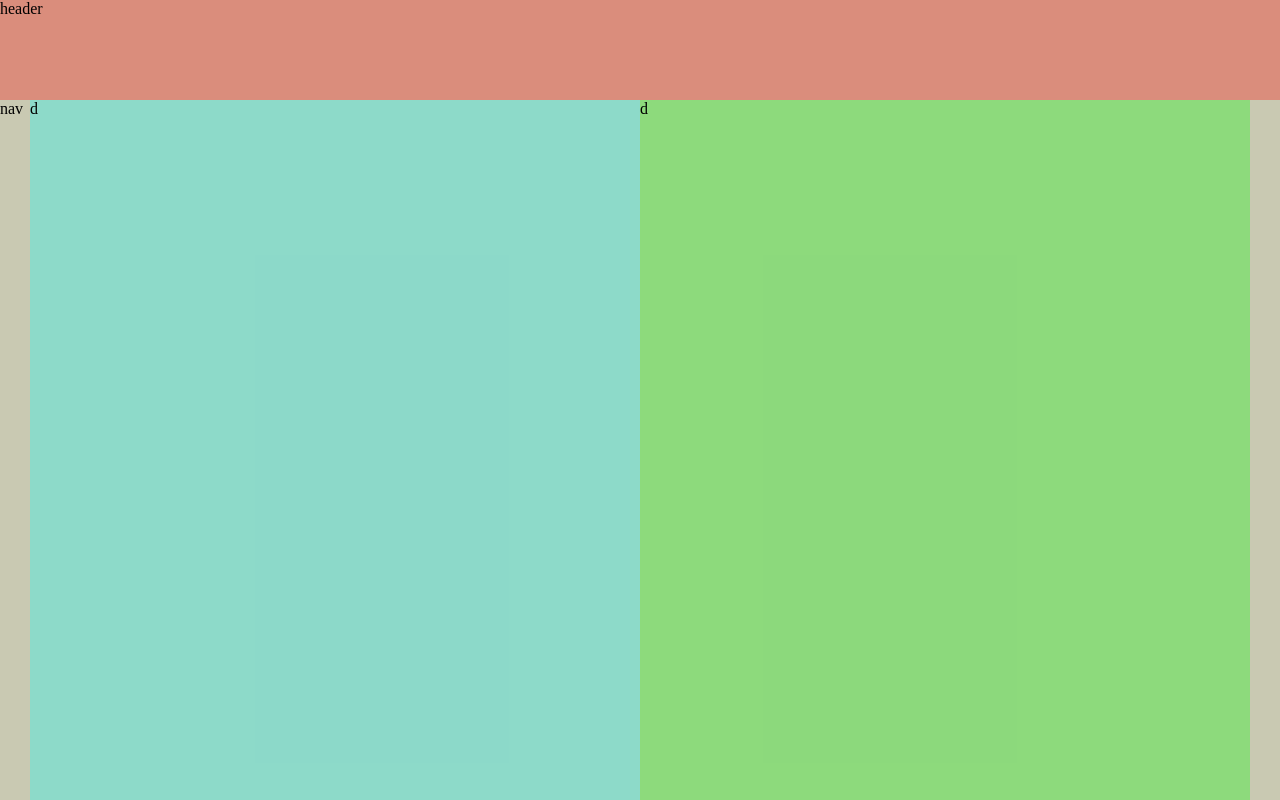
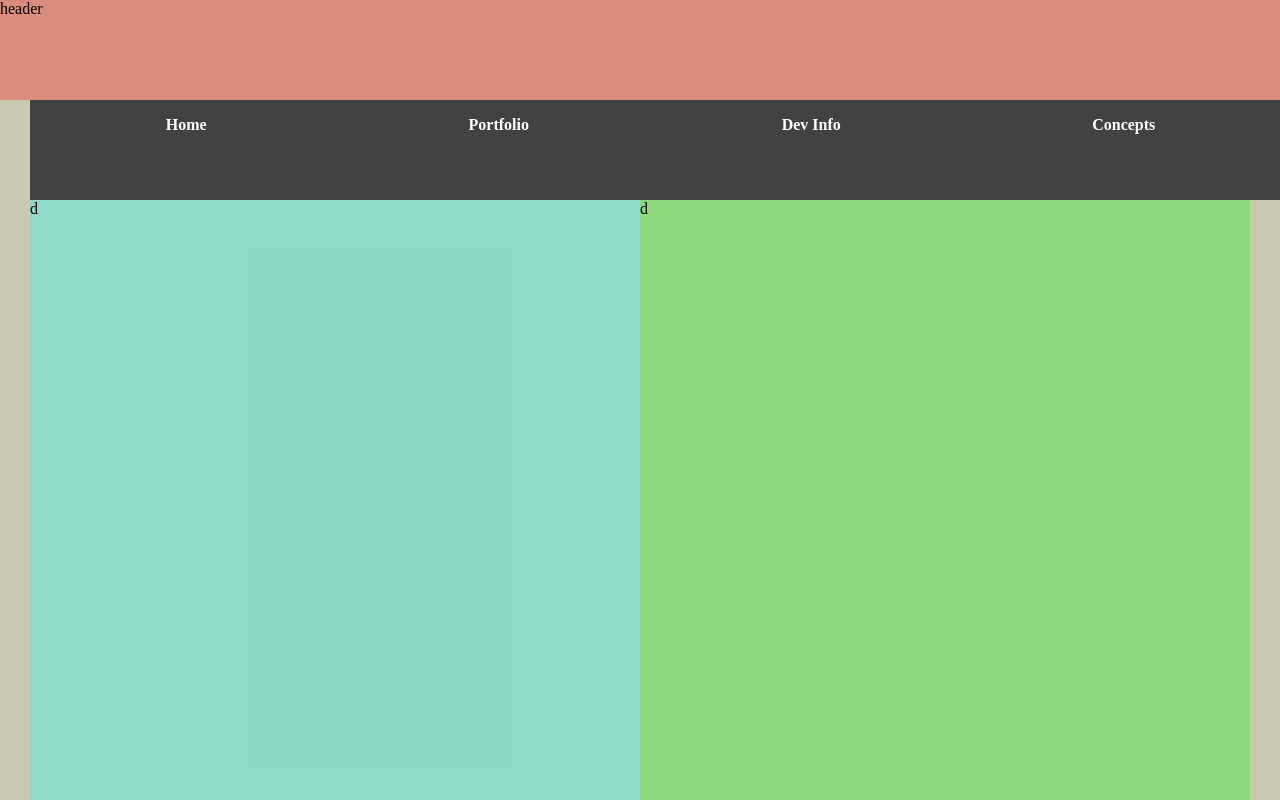
Before and after one commit to FGindded/se1400, a plain HTML site: page milestone4/Index.html in a window 1280 px wide. Shown: the top 800 px of the page. Drawn offline with Linux system fonts and the light colour scheme.

Commit message:
left margin

```diff
--- a/milestone4/Index.html
+++ b/milestone4/Index.html
@@ -11,7 +11,12 @@
       <header> header
       </header>
       <nav>
-        nav
+        <ul>
+          <li><a>Home</a></li>
+          <li><a>Portfolio</a></li>
+          <li><a>Dev Info</a></li>
+          <li><a>Concepts</a></li>
+        </ul>
       </nav>
 
         <section id="left">d</section>
--- a/milestone4/style.css
+++ b/milestone4/style.css
@@ -8,7 +8,7 @@
 
 body{
     background-color: rgba(0, 0, 255, 0.3);
-    grid-area: 1 / 1 / 4 / 6;
+    grid-area: 1 / 1 / 5 / 6;
     height: 80px;
     margin: 0px;
     padding: 0px;
@@ -21,17 +21,28 @@ header{
 
 }
 
+nav{
+    grid-area: 2 / 1 / 3 / 6;
+    height: 100px;
+    font-weight: bold;
+    background-color: #424242;
+    grid-row: 2/3;
+    grid-column: 2/8;
+    position:sticky;
+    top: 0;
+
+}
 
 
 #left{
     background-color: rgba(0, 255, 255, 0.3);
-    grid-area: 2 / 2 / 3 / 3;
+    grid-area: 3 / 2 / 4 / 3;
     height: 800px;
 }
 
 #right{
     background-color: rgba(0, 255, 0, 0.3);
-    grid-area: 2 / 3 / 3 / 4;
+    grid-area: 3 / 3 / 4 / 4;
     height: 800px;
 }
 
@@ -40,3 +51,22 @@ footer{
     grid-area: 4 / 1 / 4 / 6;
     height: 100px;
 }
+nav ul li{
+    width: 100%;
+}
+nav ul{
+    margin: 0px;
+    padding: 0px;
+    display: flex;
+    flex-flow: row nowrap;
+    list-style-type: none;
+}
+
+nav a{
+    text-decoration: none;
+    color: #ffffff;
+    padding: 1rem 0rem;
+    display: block;
+    text-align: center;
+}
+* { box-sizing: border-box; }
```
